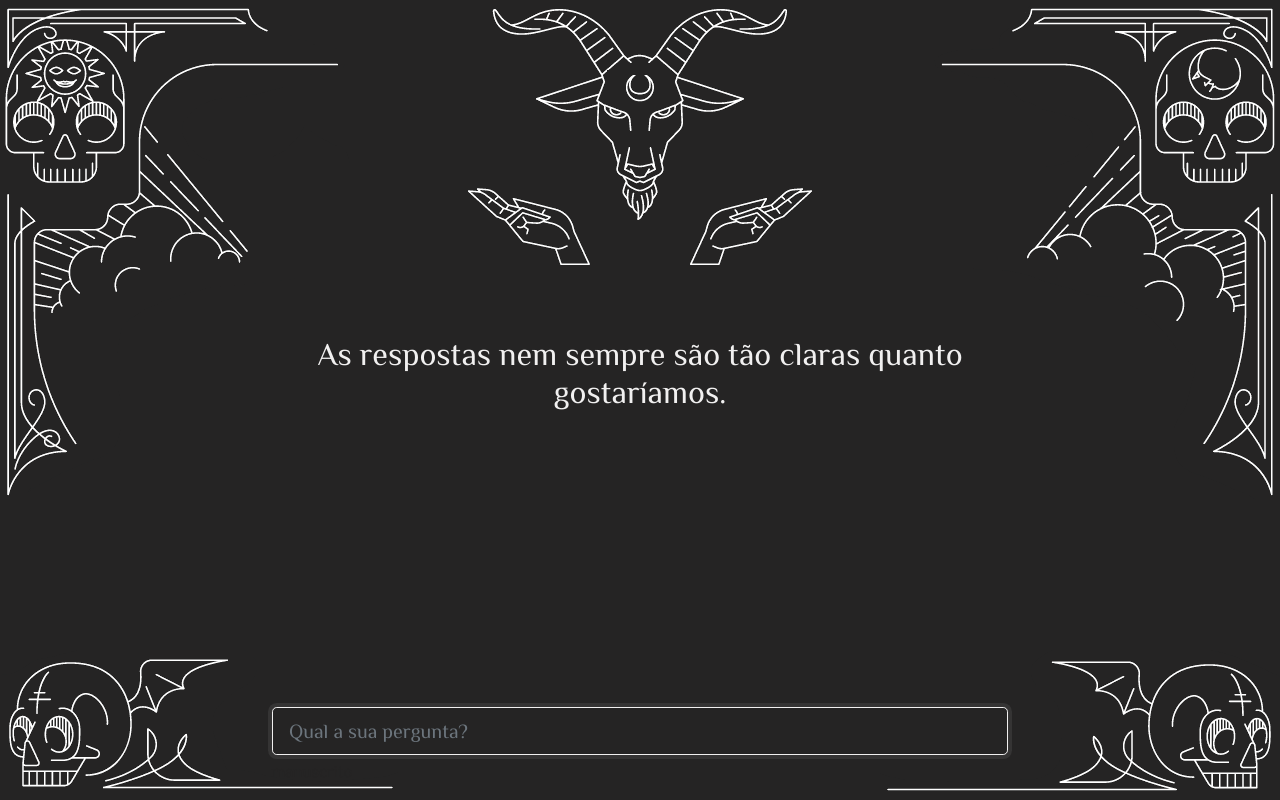
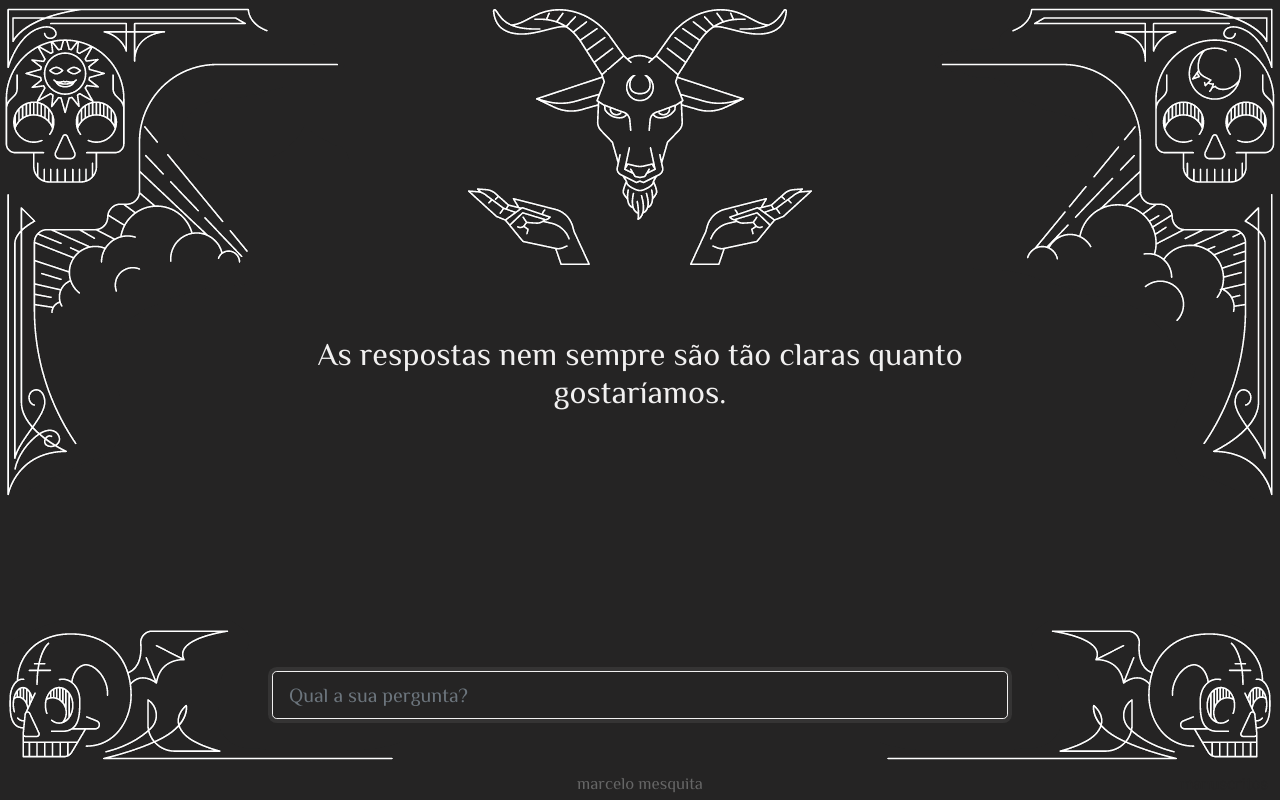
Before and after one commit to marcelomesquita/ouija, a Next.js app: page / in a window 1280 px wide. Built offline with nearby package versions, Linux system fonts and the light colour scheme; no server answers; a web font is replaced by a local one.

Commit message:
inclusao do rodape

```diff
--- a/pages/_app.js
+++ b/pages/_app.js
@@ -1,4 +1,5 @@
 import Head from 'next/head'
+import Link from 'next/link'
 import Image from 'next/image';
 import { useEffect } from 'react'
 import { useRouter } from 'next/dist/client/router';
@@ -49,6 +50,21 @@ export default function MyApp({ Component, pageProps }) {
           </header>
 
           <Component {...pageProps} />
+
+          <footer className='container-fluid py-1 small'>
+            <div className='row justify-content-between align-items-center'>
+              <div className='col-4'>
+              </div>
+
+              <div className='col-4 text-center'>
+                <a href='https://marcelomesquita.com/' className='text-decoration-none'>marcelo mesquita</a>
+              </div>
+
+              <div className='col-4 text-end'>
+                <Link href='/scroll'><a className='text-decoration-none text-dark'>manuscritos</a></Link>
+              </div>
+            </div>
+          </footer>
         </div>
       </div>
     </>
--- a/pages/index.js
+++ b/pages/index.js
@@ -1,4 +1,3 @@
-import Link from 'next/link';
 import { useCallback, useEffect, useRef, useState } from 'react';
 import cryptoRandomString from 'crypto-random-string';
 
@@ -34,8 +33,6 @@ export default function Home() {
   const [question, setQuestion] = useState('');
   const [answer, setAnswer] = useState('');
   const [bullshit, setBullshit] = useState('');
-
-  const autoFocus = useCallback(e => e ? e.focus() : null, []);
 
   useEffect(() => {
     setAnswer(features[getRandomInteger(0, features.length)]);
@@ -123,7 +120,7 @@ export default function Home() {
         </div>
       </div>
 
-      <div className='container py-3 mt-auto'>
+      <div className='container py-5 mt-auto'>
         <div className='row justify-content-center'>
           <div className='col-12 col-md-8'>
             <input
@@ -137,11 +134,6 @@ export default function Home() {
               onKeyPress={e => handleKeyPress(e)}
               onChange={e => handleChange(e)}
             />
-            <div className="form-text">
-              <Link href='/scroll'>
-                <a className='text-dark text-decoration-none' title='manuscrito'>manuscrito</a>
-              </Link>
-            </div>
           </div>
         </div>
       </div>
```
Also changed, not shown: public/assets/images/background/bl.png, public/assets/images/background/br.png.
